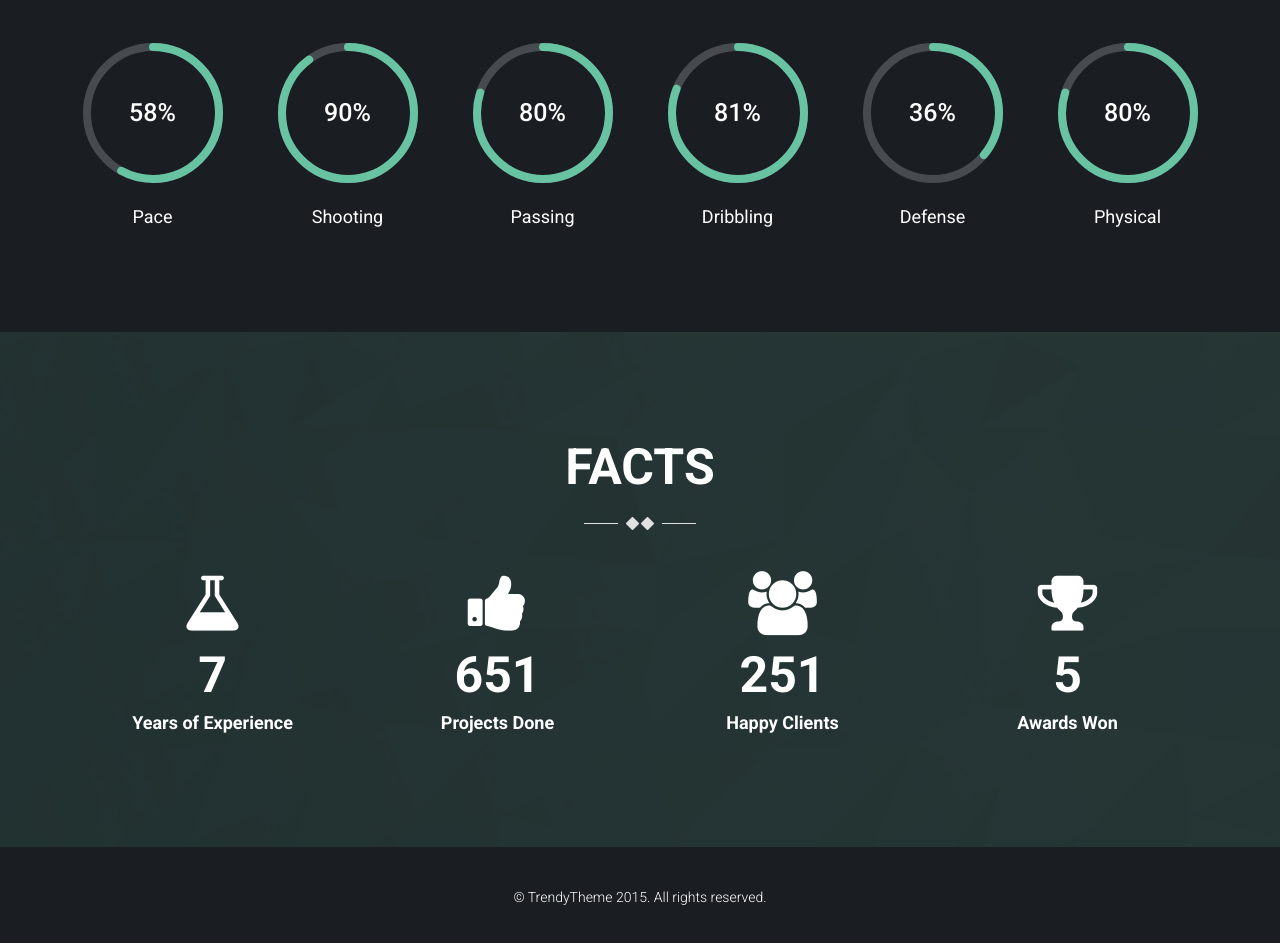
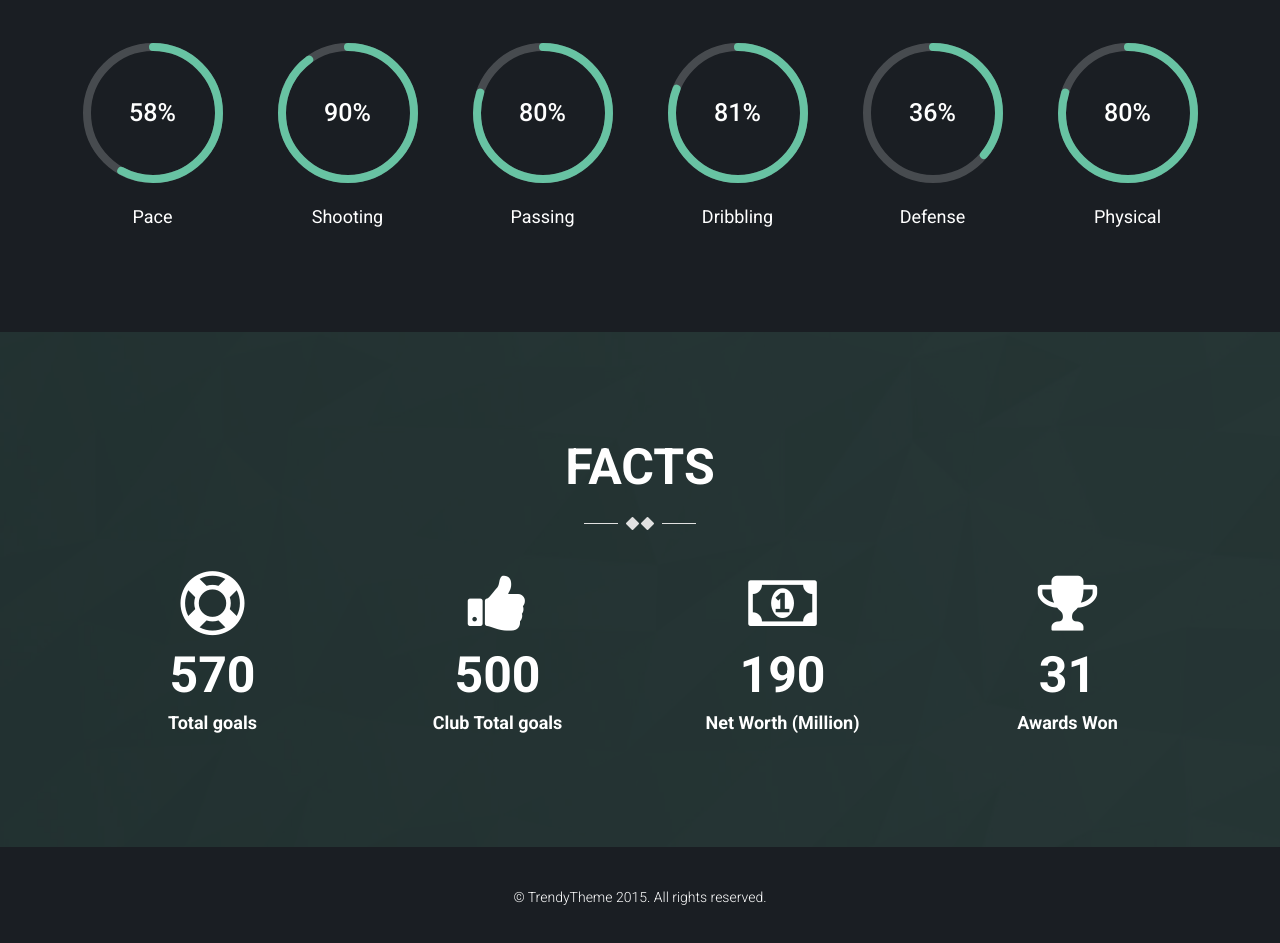
Before and after one commit to woratat/2020M4_02, a plain HTML site: page mod-iamx/index.html in a window 1280 px wide. Shown: the part 2628-3571 px from the top of the page. Drawn offline with Linux system fonts and the light colour scheme; some packages are replaced by stand-ins of ours; a script that the page names is missing.

Commit message:
Second commit
Edit Facts

```diff
--- a/mod-iamx/index.html
+++ b/mod-iamx/index.html
@@ -236,23 +236,23 @@
             <div class="col-md-12">
               <div class="count-wrap">
                 <div class="col-sm-3 col-xs-6">
-                  <i class="fa fa-flask"></i>
-                  <h3 class="timer">7</h3>
-                  <p>Years of Experience</p>
+                  <i class="fa fa-life-ring"></i>
+                  <h3 class="timer">570</h3>
+                  <p>Total goals</p>
                 </div>
                 <div class="col-sm-3 col-xs-6">
                   <i class="fa fa-thumbs-up"></i>
-                  <h3 class="timer">651</h3>
-                  <p>Projects Done</p>
+                  <h3 class="timer">500</h3>
+                  <p>Club Total goals</p>
                 </div>
                 <div class="col-sm-3 col-xs-6">
-                  <i class="fa fa-users"></i>
-                  <h3 class="timer">251</h3>
-                  <p>Happy Clients</p>
+                  <i class="fa fa-money"></i>
+                  <h3 class="timer">190</h3>
+                  <p>Net Worth (Million)</p>
                 </div>
                 <div class="col-sm-3 col-xs-6">
                   <i class="fa fa-trophy"></i>
-                  <h3 class="timer">5</h3>
+                  <h3 class="timer">31</h3>
                   <p>Awards Won</p>
                 </div>
               </div><!-- /count-wrap -->
```
